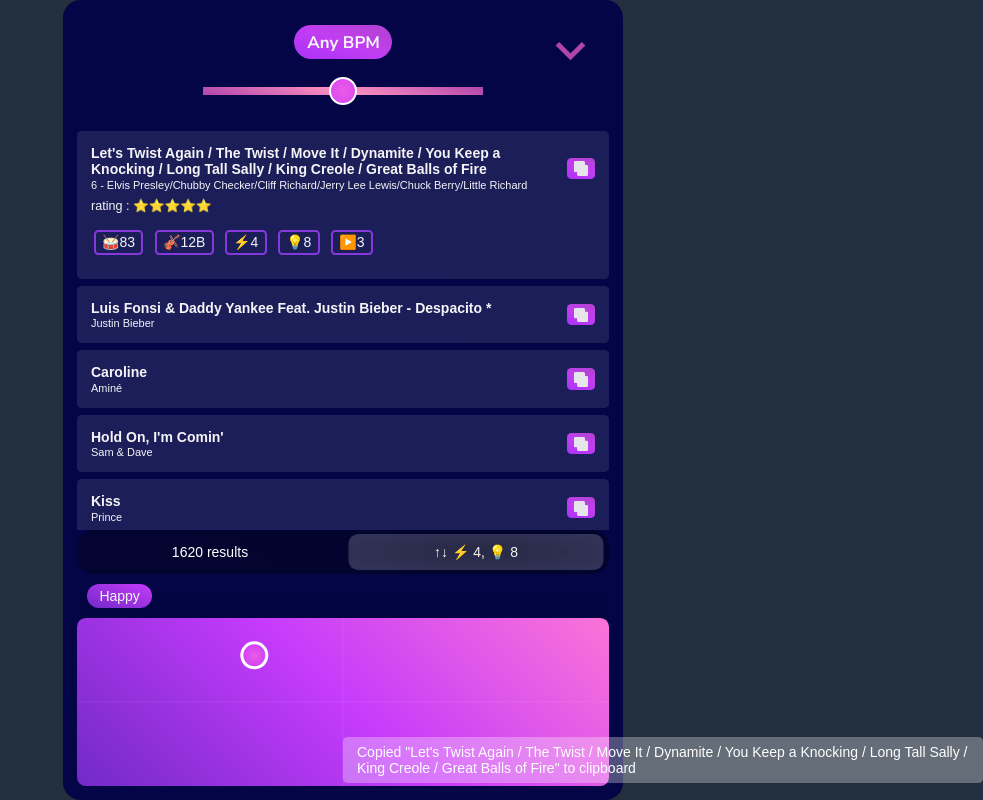
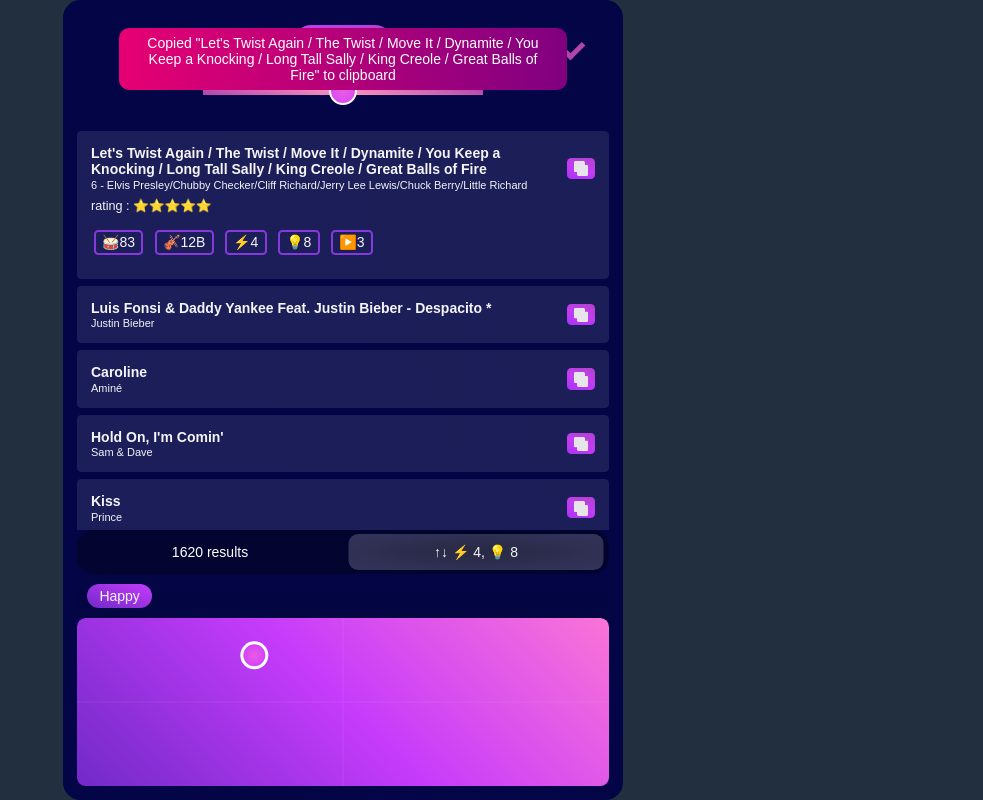
Before and after one commit to thumpzilla/DTrack-Finder, a website with bundled scripts: page index.html in a window 1280 px wide. Both pictures are taken after a click on the button 878 px from the left and 168 px from the top of the page. Shown: the whole page, without its empty margins (297-1280 px from the left). Built offline with nearby package versions, Linux system fonts and the light colour scheme.

Commit message:
PWA fixing + new Styling of toast

```diff
--- a/Utils.js
+++ b/Utils.js
@@ -15,16 +15,20 @@
     const toast = document.createElement('div');
     toast.className = 'toast';
     toast.textContent = message;
-    document.body.appendChild(toast);
+
+    // Find the main container
+    const container = document.querySelector('.container');
+    container.appendChild(toast);
 
     // Set a timeout to remove the toast after 3 seconds
     setTimeout(() => {
         toast.classList.add('fade-out');
         setTimeout(() => {
-            document.body.removeChild(toast);
+            container.removeChild(toast);
         }, 1000);
     }, 3000);
 }
+
 export async function createSongExamplesFromJson() {
     try {
         let manifestResponse = await fetch('data/collections/manifest.json');
--- a/index.html
+++ b/index.html
@@ -15,6 +15,7 @@
         <link rel="apple-touch-icon" href="https://raw.githubusercontent.com/DonRaz/Song-Instant-Selector/main/images/output_512.png">
 
         <meta name="apple-mobile-web-app-status-bar" content="#8639DB">
+        <meta name="apple-mobile-web-app-capable" content="yes">
 
         <script type="module" src="app.js"></script>
 
--- a/manifest_for_mobile_web_install.json
+++ b/manifest_for_mobile_web_install.json
@@ -14,10 +14,10 @@
       "sizes": "512x512"
     }
   ],
-  "start_url": "https://donraz.github.io/Song-Instant-Selector/",
+  "start_url": "/Song-Instant-Selector/",
   "background_color": "#8639DB",
   "display": "standalone",
-  "scope": "/",
+  "scope": "/Song-Instant-Selector/",
   "theme_color": "#6C4BF3"
 
 }
--- a/styles.css
+++ b/styles.css
@@ -415,18 +415,21 @@
 }
 /* _______________________ Toast ___________________ Start*/
 .toast {
-    position: fixed;
-    bottom: 1.2rem;
-    left: 50%;
-    transform: translateX(-50%);
-    background-color: rgba(255, 255, 255, 0.3);
+    position: absolute;  /* change from fixed to absolute */
+    top: 2rem;
+    left: 10%;  /* change from 50% to 10% */
+    transform: none;  /* remove transform property */
+    width: 80%;
+    background: linear-gradient(270deg, #800080, #E60073);
     color: white;
     padding: 0.5rem 1rem;
-    border-radius: 0.31rem;
+    border-radius: 0.71rem;
     font-size: 1rem;
     opacity: 1;
     transition: opacity 1s ease;
-    animation: fadeInUp 0.5s ease forwards;
+    animation: fadeInDown 0.5s ease forwards;
+    text-align: center;
+    z-index: 9999;
 }
 
 .toast.fade-out {
@@ -628,7 +631,17 @@
         transform: translate3d(0, 0, 0);
     }
 }
+@keyframes fadeInDown {
+    from {
+        opacity: 0;
+        transform: translate3d(0, -2rem, 0);
+    }
 
+    to {
+        opacity: 1;
+        transform: translate3d(0, 0, 0);
+    }
+}
 
 
 /*
```
